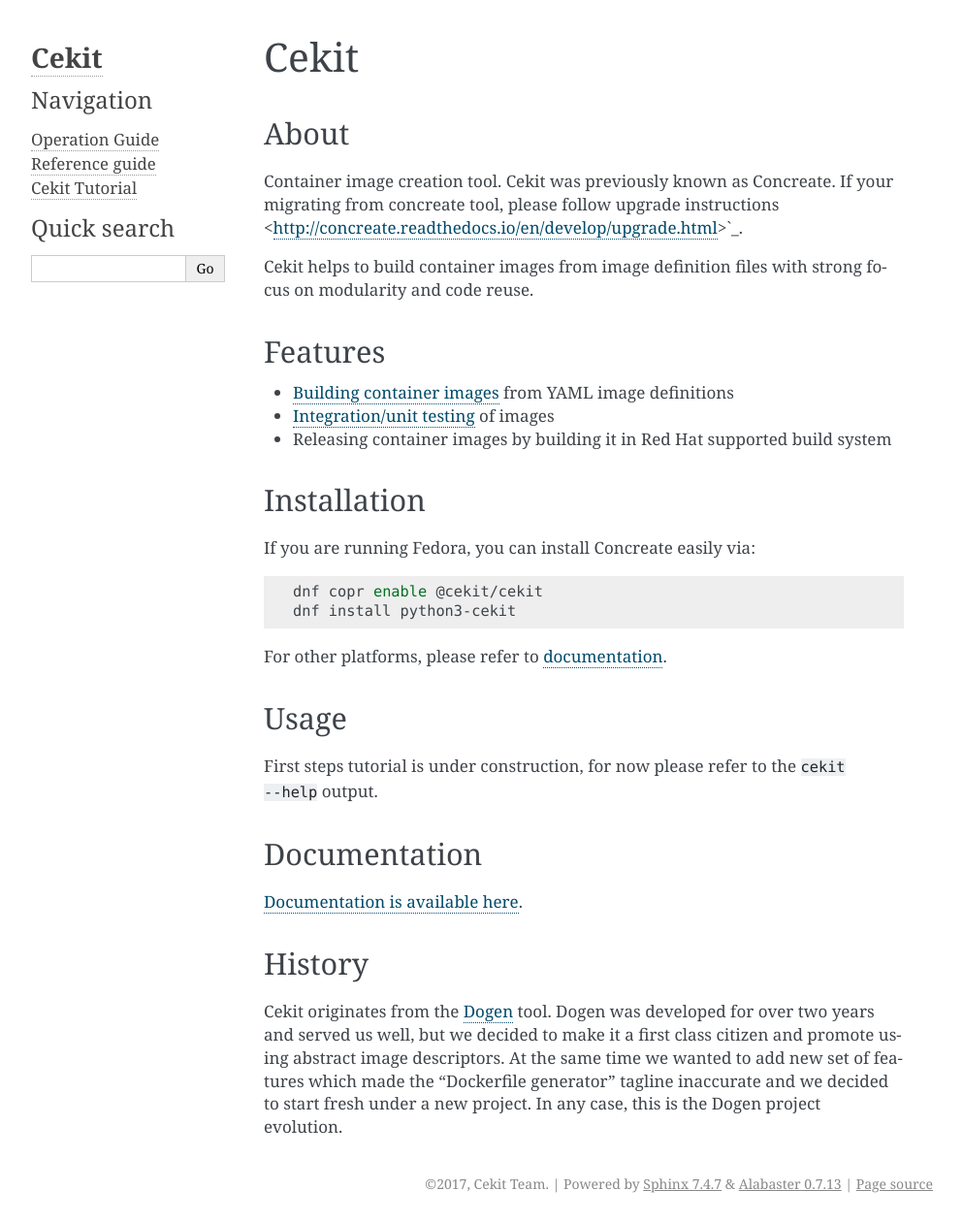
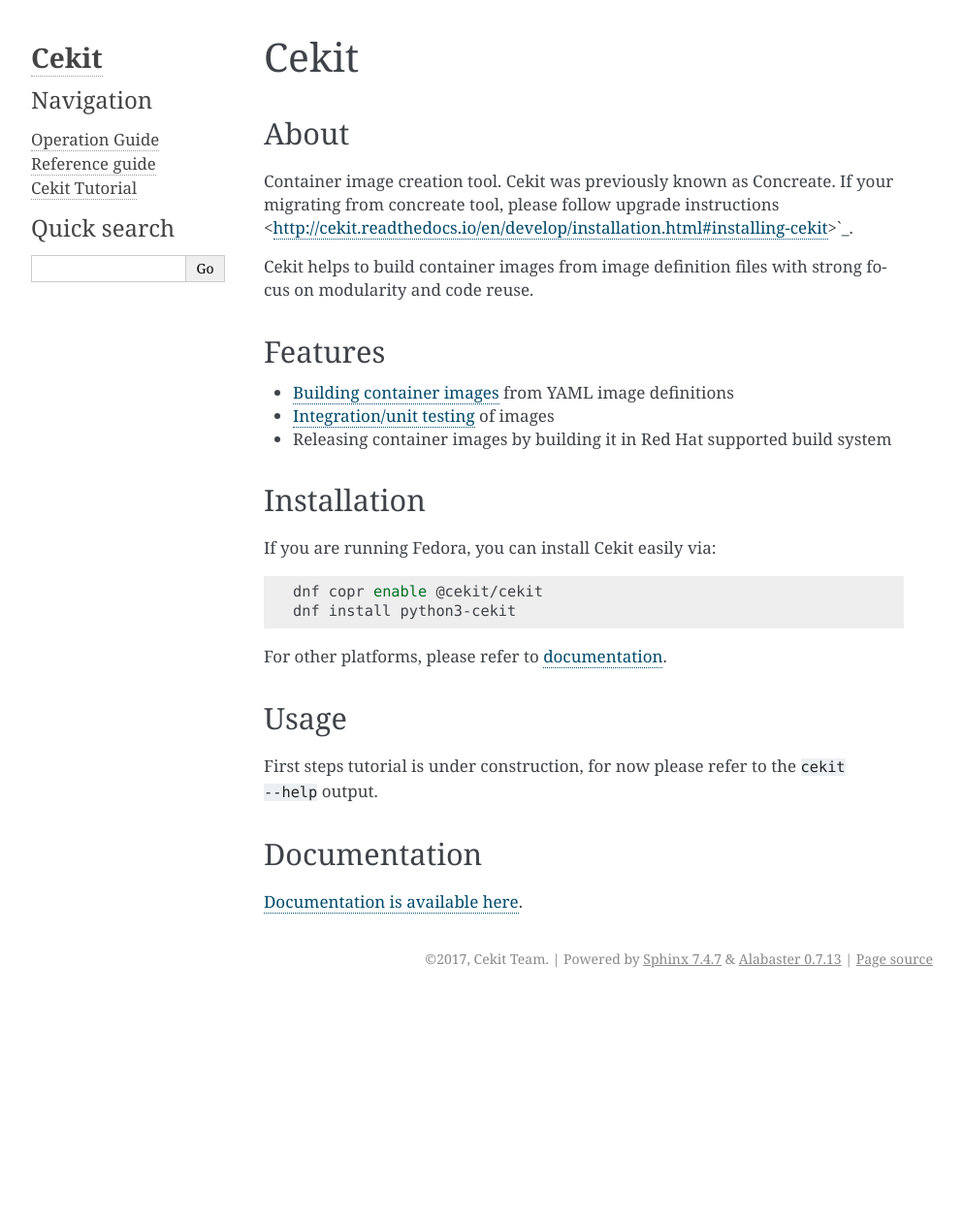
Before and after one commit to cekit/cekit, a Sphinx documentation site: the page built from docs/index.rst, in a window 1280 px wide. Shown: the whole page at 97% size, without its empty margins (148-1141 px from the left). Built offline with Sphinx 7.4.7, drawn with Linux system fonts in a browser that asks for light colours; after the commit the page ends 1028 px from its top, so only the background shows below that.

Commit message:
Fixed links in README.rst, removed history and unhide TOC in operation guide

```diff
--- a/README.rst
+++ b/README.rst
@@ -5,28 +5,28 @@
 -----
 
 Container image creation tool. Cekit was previously known as Concreate. If your migrating from concreate tool, please follow
-upgrade instructions <http://concreate.readthedocs.io/en/develop/upgrade.html>`_.
+upgrade instructions <http://cekit.readthedocs.io/en/develop/installation.html#installing-cekit>`_.
 
 Cekit helps to build container images from image definition files with strong focus on modularity and code reuse.
 
 Features
 --------
 
-- `Building container images <http://concreate.readthedocs.io/en/develop/build.html>`_ from YAML image definitions
-- `Integration/unit testing <http://concreate.readthedocs.io/en/develop/test.html>`_ of images
+- `Building container images <http://cekit.readthedocs.io/en/develop/build.html>`_ from YAML image definitions
+- `Integration/unit testing <http://cekit.readthedocs.io/en/develop/test.html>`_ of images
 - Releasing container images by building it in Red Hat supported build system
 
 Installation
 ------------
 
-If you are running Fedora, you can install Concreate easily via:
+If you are running Fedora, you can install Cekit easily via:
 
 .. code-block:: bash
 
     dnf copr enable @cekit/cekit
     dnf install python3-cekit
 
-For other platforms, please refer to `documentation <http://concreate.readthedocs.io/en/develop/installation.html>`_.
+For other platforms, please refer to `documentation <http://cekit.readthedocs.io/en/develop/installation.html>`_.
 
 Usage
 -----
@@ -35,9 +35,4 @@
 Documentation
 -------------
 
-`Documentation is available here <http://concreate.readthedocs.io/en/develop/>`_.
-
-History
--------
-
-Cekit originates from the `Dogen <https://github.com/jboss-dockerfiles/dogen>`_ tool. Dogen was developed for over two years and served us well, but we decided to make it a first class citizen and promote using abstract image descriptors. At the same time we wanted to add new set of features which made the "Dockerfile generator" tagline inaccurate and we decided to start fresh under a new project. In any case, this is the Dogen project evolution.
+`Documentation is available here <http://cekit.readthedocs.io/en/develop/>`_.
--- a/docs/handbook.rst
+++ b/docs/handbook.rst
@@ -1,9 +1,10 @@
 Operation Guide
 ==================
+This chapter will guide you through all the Cekit basic usage. After reading you should have Cekit installed
+and be familiar with building and testing images with it.
 
 .. toctree::
     :maxdepth: 2
-    :hidden:
 
     installation
     build
```
